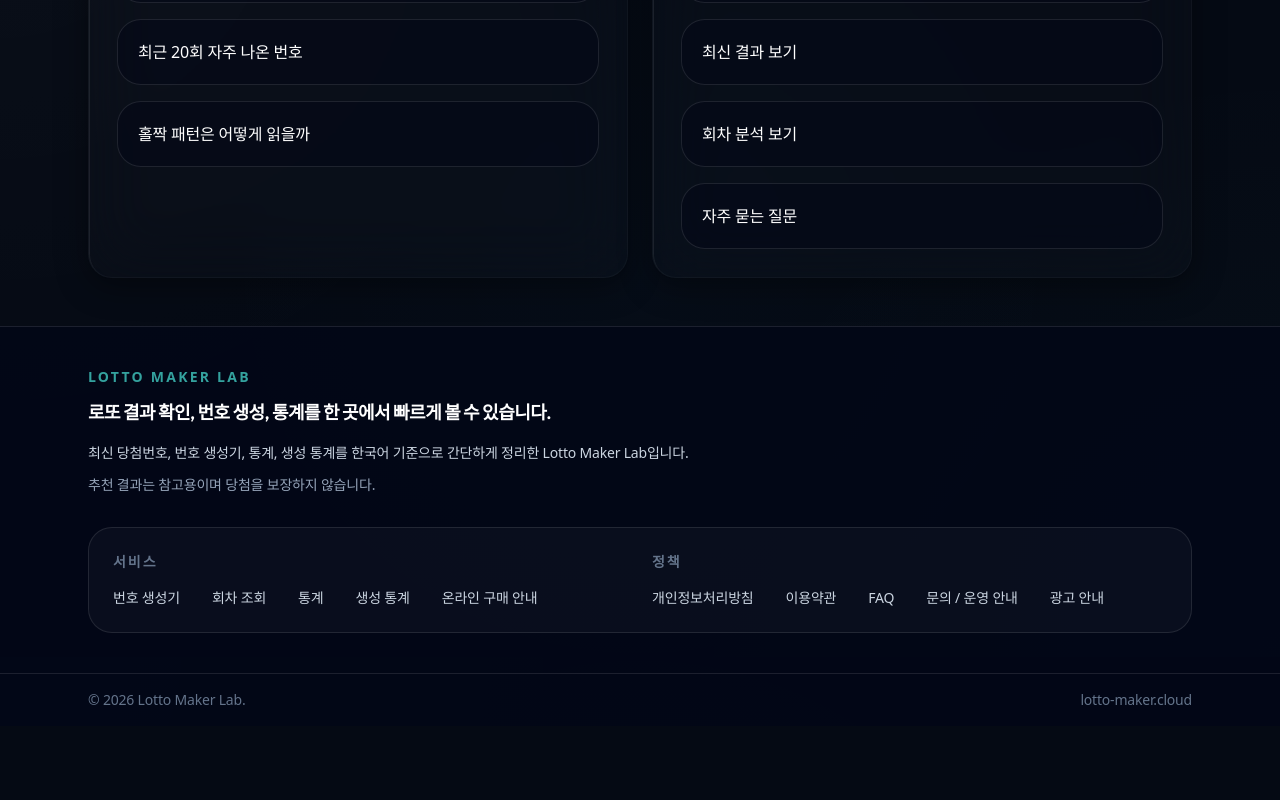
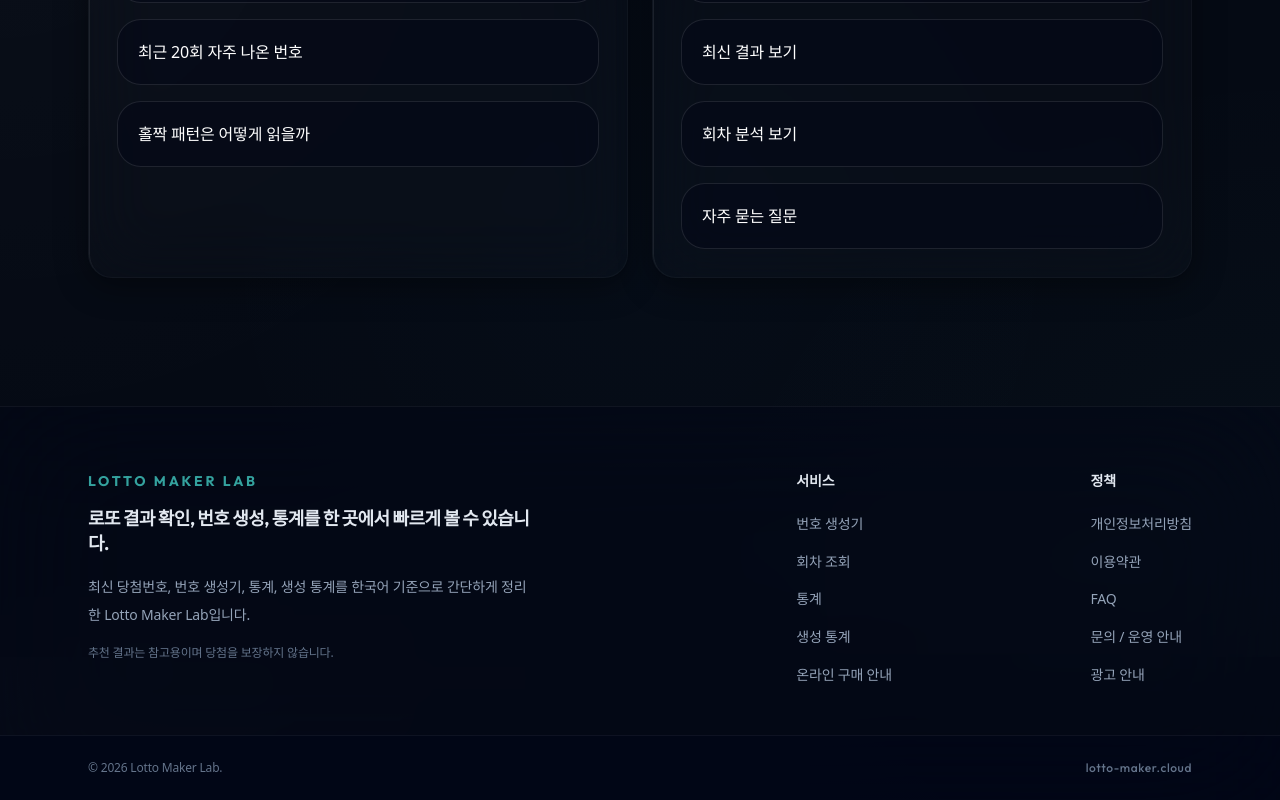
Before and after one commit to jes2751/lotto-maker, a Next.js app: page / in a window 1280 px wide. Shown: the part 1743-2543 px from the top of the page. Before the commit the page ends 2469 px from the top, so only its background shows below. Built offline with nearby package versions, Linux system fonts and the light colour scheme; no server answers.

Commit message:
style: fix footer layout to use premium grid structure

```diff
--- a/src/components/layout/site-footer.tsx
+++ b/src/components/layout/site-footer.tsx
@@ -35,41 +35,39 @@ const content = {
 
 export function SiteFooter() {
   return (
-    <footer className="border-t border-white/10 bg-slate-950/85">
-      <div className="mx-auto max-w-6xl px-6 py-10">
-        <section className="max-w-3xl">
-          <p className="text-sm font-semibold uppercase tracking-[0.16em] text-teal/80">{content.introLabel}</p>
-          <h2 className="mt-3 text-lg font-semibold text-white">{content.introTitle}</h2>
-          <p className="mt-3 max-w-2xl text-sm leading-7 text-slate-300">{content.introDescription}</p>
-          <p className="mt-2 text-sm text-slate-400">{content.introNote}</p>
+    <footer className="relative z-10 mt-20 border-t border-white/5 bg-slate-950/50 pt-16 backdrop-blur-3xl">
+      <div className="mx-auto max-w-6xl px-6 pb-12">
+        <div className="grid gap-12 md:grid-cols-[2fr_1fr_1fr]">
+          <section className="max-w-md">
+            <p className="font-outfit text-sm font-bold uppercase tracking-[0.2em] text-teal/80">
+              {content.introLabel}
+            </p>
+            <h2 className="mt-4 text-lg font-bold leading-snug text-slate-200">{content.introTitle}</h2>
+            <p className="mt-4 text-sm leading-loose text-slate-400">{content.introDescription}</p>
+            <p className="mt-4 text-xs text-slate-500">{content.introNote}</p>
           </section>
 
-        <section className="mt-8 rounded-3xl border border-white/10 bg-white/[0.03] p-5 md:p-6">
-          <div className="grid gap-6 md:grid-cols-2">
           {content.linkGroups.map((group) => (
-              <nav key={group.title}>
-                <p className="text-sm font-semibold uppercase tracking-[0.14em] text-slate-500">{group.title}</p>
-                <div className="mt-4 flex flex-wrap gap-x-8 gap-y-3">
+            <nav key={group.title} className="md:ml-auto">
+              <p className="text-sm font-bold text-slate-200">{group.title}</p>
+              <ul className="mt-5 flex flex-col gap-3">
                 {group.links.map((link) => (
-                    <Link
-                      key={link.href}
-                      href={link.href}
-                      className="text-sm text-slate-300 transition hover:text-white"
-                    >
+                  <li key={link.href}>
+                    <Link href={link.href} className="text-sm text-slate-400 transition hover:text-white">
                       {link.label}
                     </Link>
+                  </li>
                 ))}
-                </div>
+              </ul>
             </nav>
           ))}
         </div>
-        </section>
       </div>
 
-      <div className="border-t border-white/10">
-        <div className="mx-auto flex max-w-6xl flex-col gap-2 px-6 py-4 text-sm text-slate-500 md:flex-row md:items-center md:justify-between">
+      <div className="border-t border-white/5 bg-slate-950/80">
+        <div className="mx-auto flex max-w-6xl flex-col gap-4 px-6 py-6 text-xs text-slate-500 md:flex-row md:items-center md:justify-between">
           <p>{content.bottom}</p>
-          <p>{siteConfig.domain}</p>
+          <p className="font-outfit font-medium tracking-wider">{siteConfig.domain}</p>
         </div>
       </div>
     </footer>
```
Lines whose indentation alone changed are shown as unchanged.
